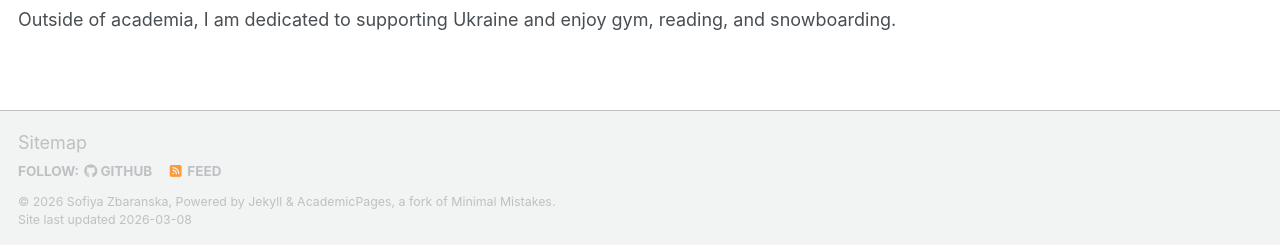
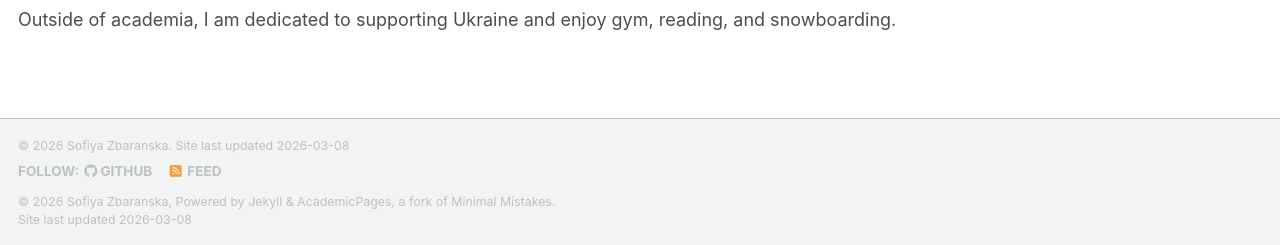
Before and after one commit to neur1s/neur1s.github.io, a Jekyll site: the page built from _pages/about.md, in a window 1280 px wide and 1019 px high. Shown: the part 771-1016 px from the top of the window. Built offline with Jekyll 4.4.1, drawn with Linux system fonts in a browser that asks for light colours; some web fonts are replaced; a script bundle is joined from its source files by our own code; library files that are not in the unit come from our copies.

Commit message:
Update custom.html

```diff
--- a/_includes/footer/custom.html
+++ b/_includes/footer/custom.html
@@ -1,16 +1,11 @@
-<!-- start custom footer snippets -->
+<div class="page__footer-follow">
+  </div>
 
-<a href="/sitemap/">Sitemap</a>
-
-<!-- Support for MatJax -->
-<script defer src="https://cdnjs.cloudflare.com/polyfill/v3/polyfill.min.js?features=es6"></script>
-<script defer src="https://cdn.jsdelivr.net/npm/mathjax@3/es5/tex-mml-chtml.js" id="MathJax-script"></script>
-
-<!-- Support for Mermaid -->
-<script type="module">
-    import mermaid from 'https://cdn.jsdelivr.net/npm/mermaid@11/dist/mermaid.esm.min.mjs';
-    mermaid.initialize({startOnLoad:true, theme:'default'});
-    await mermaid.run({querySelector:'code.language-mermaid'});
-</script>
-
-<!-- end custom footer snippets -->
+<div class="page__footer-copyright">
+  &copy; {{ site.time | date: '%Y' }} {{ site.name | default: site.title }}.
+  {% if site.last_modified_at %}
+    Site last updated {{ site.last_modified_at | date: "%Y-%m-%d" }}
+  {% else %}
+    Site last updated {{ "now" | date: "%Y-%m-%d" }}
+  {% endif %}
+</div>
```
